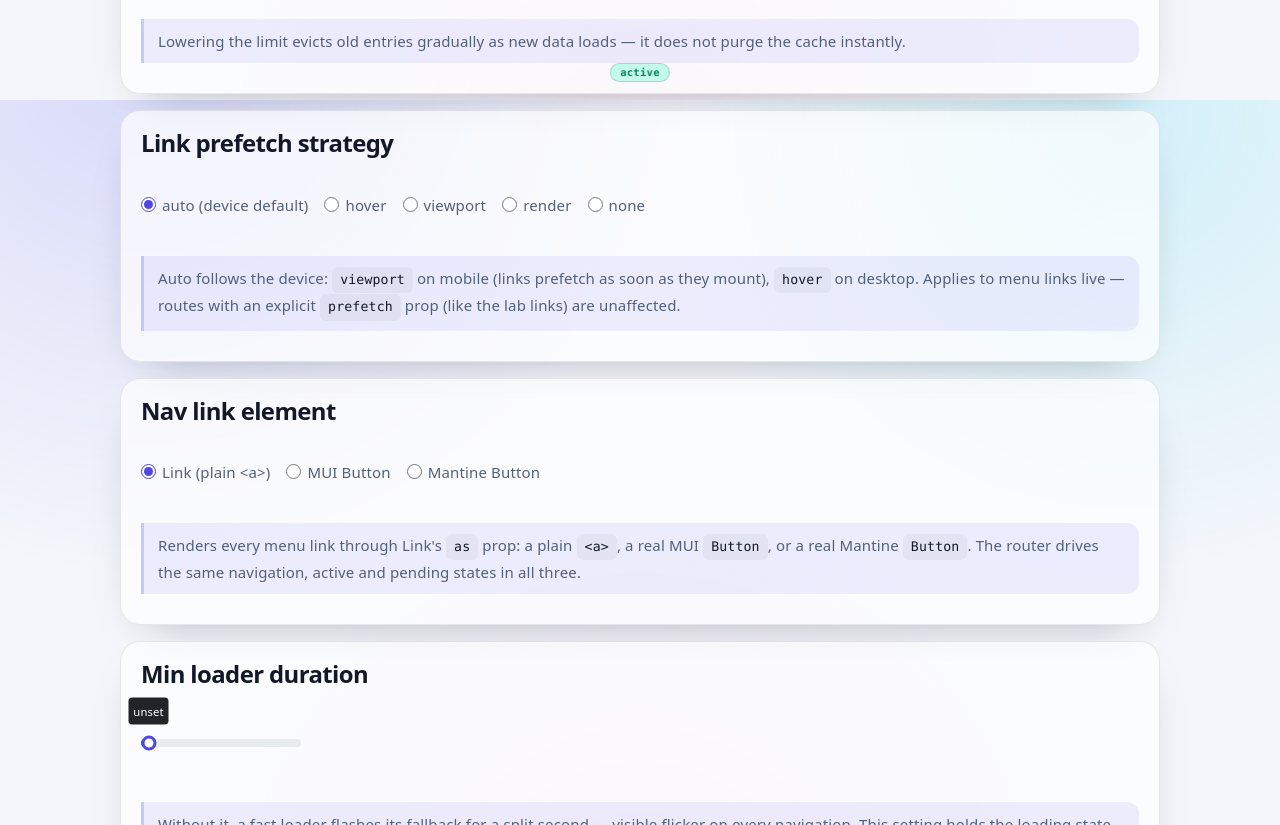
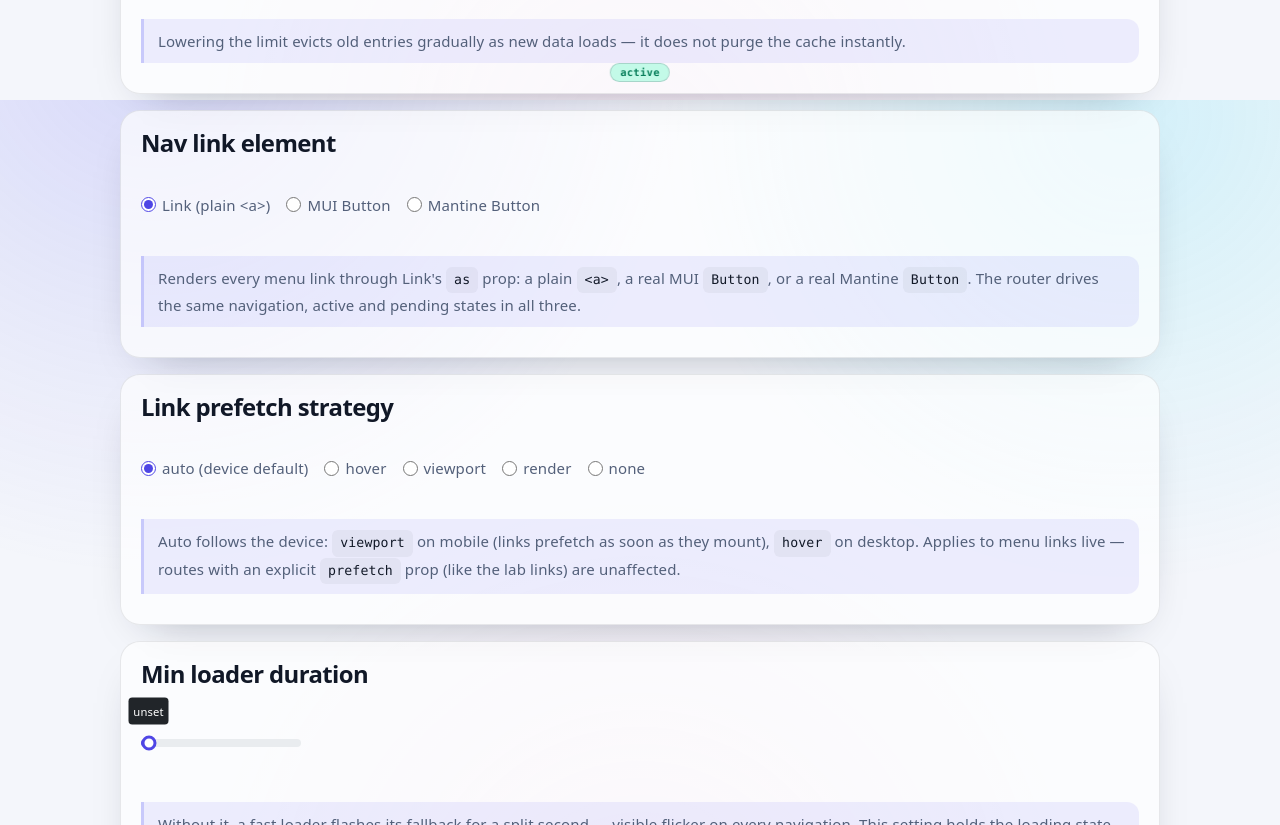
Before and after one commit to AndrewBubnov/clear-react-router, a React (Vite) app: page /playground/settings in a window 1280 px wide. Shown: the part 700-1525 px from the top of the page. Built offline with nearby package versions, Linux system fonts and the light colour scheme.

Commit message:
Style mantine navlink button

```diff
--- a/src/playground/PlaygroundNav.tsx
+++ b/src/playground/PlaygroundNav.tsx
@@ -5,24 +5,15 @@ import { Link } from '../clear-router';
 import { usePlaygroundSettings } from './usePlaygroundSettings';
 import { NAV_LINK_AS } from './NavLinkAs';
 
-const NavLink = ({
-	to,
-	exact,
-	children,
-	className = '',
-}: {
-	to: string;
-	exact?: boolean;
-	children: ReactNode;
-	className?: string;
-}) => {
+const NavLink = ({ to, exact, children }: { to: string; exact?: boolean; children: ReactNode }) => {
 	const { navLinkAs } = usePlaygroundSettings();
 	return (
 		<Link
 			to={to}
 			exact={exact}
 			as={NAV_LINK_AS[navLinkAs]}
-			className={`pg-nav-link${className ? ` ${className}` : ''}`}
+			className="pg-nav-link"
+			style={navLinkAs === 'mantine' ? { background: 'transparent' } : {}}
 		>
 			{children}
 		</Link>
--- a/src/playground/SettingsPage.tsx
+++ b/src/playground/SettingsPage.tsx
@@ -115,6 +115,27 @@ const SettingsPage = () => {
 				</p>
 			</div>
 			<div className="pg-card">
+				<h2>Nav link element</h2>
+				<div className="pg-row" role="radiogroup" aria-label="Nav link element">
+					{NAV_LINK_PRESETS.map(preset => (
+						<label key={preset.value} className="pg-radio">
+							<input
+								type="radio"
+								name="nav-link-as"
+								checked={navLinkAs === preset.value}
+								onChange={() => setNavLinkAs(preset.value)}
+							/>
+							{preset.label}
+						</label>
+					))}
+				</div>
+				<p className="pg-hint">
+					Renders every menu link through Link's <code>as</code> prop: a plain <code>&lt;a&gt;</code>, a real
+					MUI <code>Button</code>, or a real Mantine <code>Button</code>. The router drives the same
+					navigation, active and pending states in all three.
+				</p>
+			</div>
+			<div className="pg-card">
 				<h2>Link prefetch strategy</h2>
 				<div className="pg-row" role="radiogroup" aria-label="Link prefetch strategy">
 					{PREFETCH_PRESETS.map(preset => (
@@ -133,27 +154,6 @@ const SettingsPage = () => {
 					Auto follows the device: <code>viewport</code> on mobile (links prefetch as soon as they mount),{' '}
 					<code>hover</code> on desktop. Applies to menu links live — routes with an explicit{' '}
 					<code>prefetch</code> prop (like the lab links) are unaffected.
-				</p>
-			</div>
-			<div className="pg-card">
-				<h2>Nav link element</h2>
-				<div className="pg-row" role="radiogroup" aria-label="Nav link element">
-					{NAV_LINK_PRESETS.map(preset => (
-						<label key={preset.value} className="pg-radio">
-							<input
-								type="radio"
-								name="nav-link-as"
-								checked={navLinkAs === preset.value}
-								onChange={() => setNavLinkAs(preset.value)}
-							/>
-							{preset.label}
-						</label>
-					))}
-				</div>
-				<p className="pg-hint">
-					Renders every menu link through Link's <code>as</code> prop: a plain <code>&lt;a&gt;</code>, a real
-					MUI <code>Button</code>, or a real Mantine <code>Button</code>. The router drives the same
-					navigation, active and pending states in all three.
 				</p>
 			</div>
 			<div className="pg-card">
```
